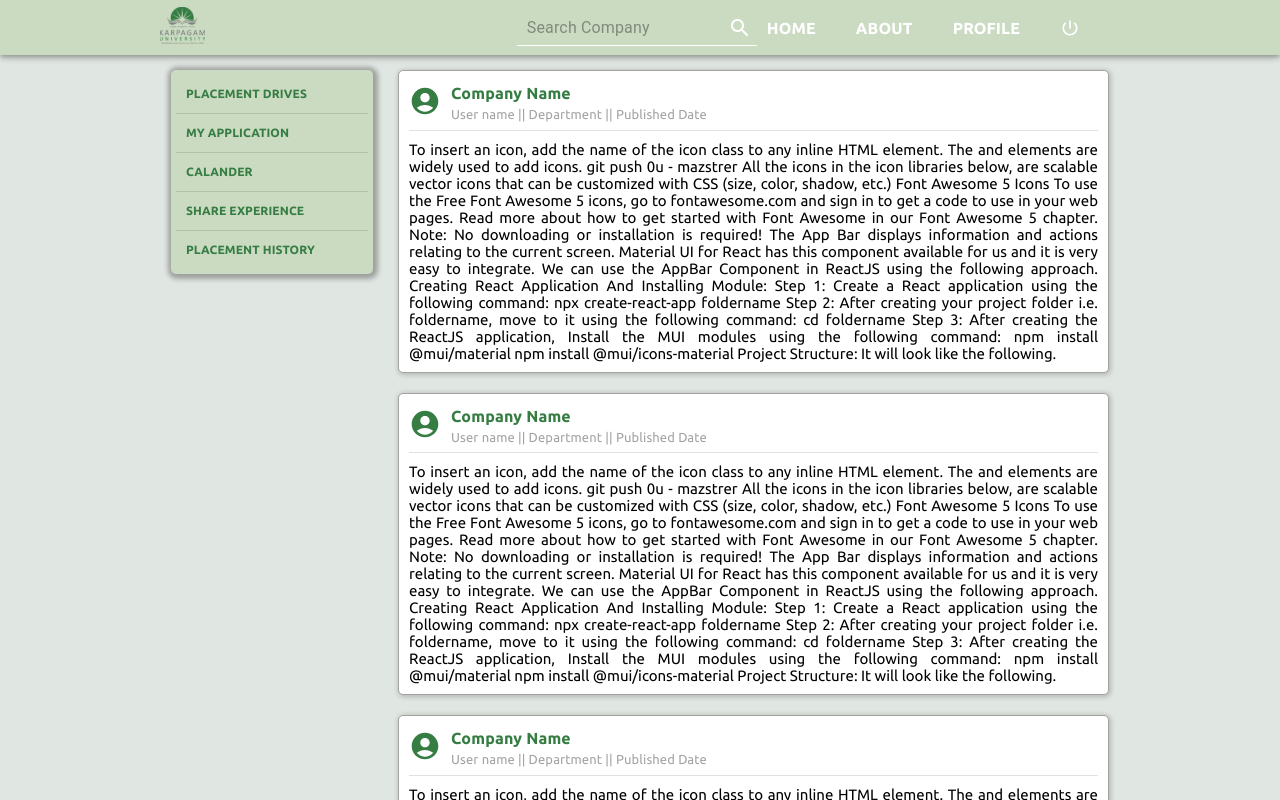
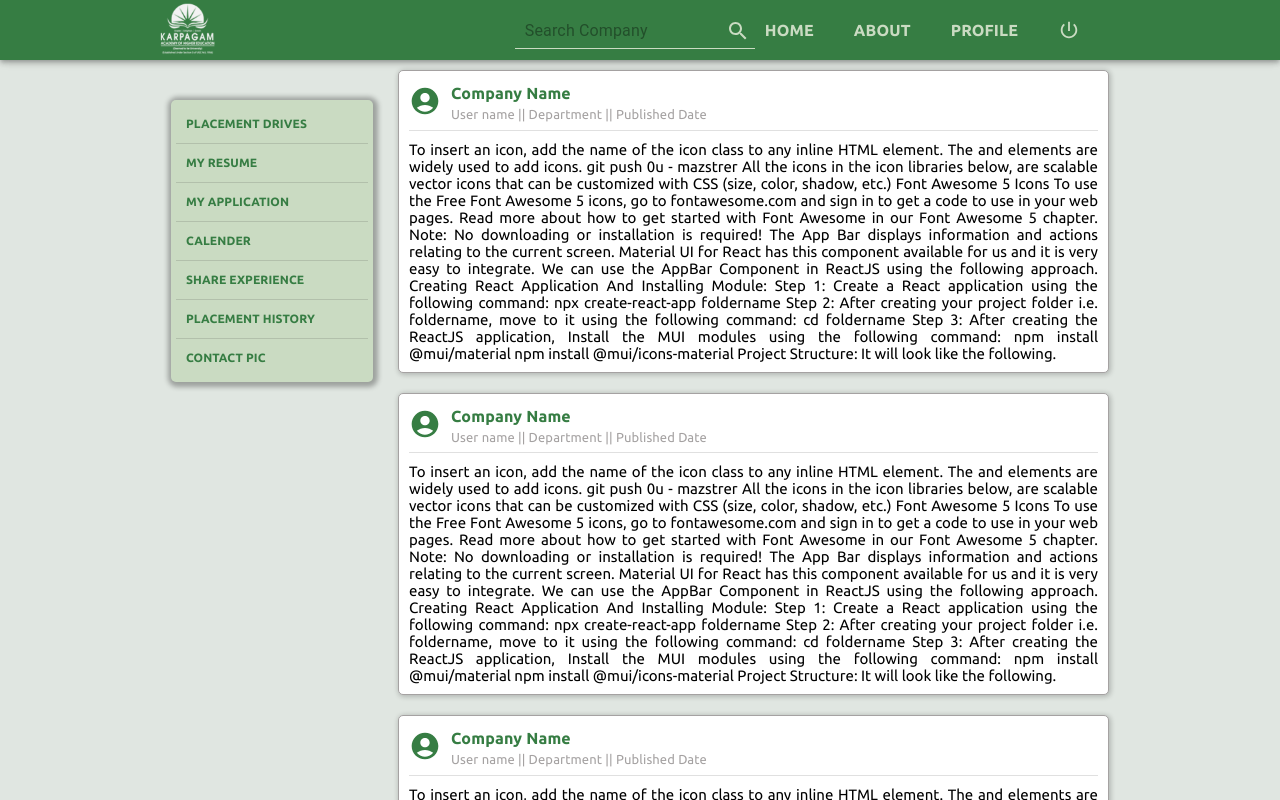
Before and after one commit to aakkss37/MERN-Placement-and-Internship-Cell, a React (Create React App) app in the folder student_login/: page / in a window 1280 px wide. Shown: the top 800 px of the page. Built offline with nearby package versions, Linux system fonts and the light colour scheme.

Commit message:
styling changed

```diff
--- a/student_login/package.json
+++ b/student_login/package.json
@@ -12,6 +12,7 @@
     "@testing-library/user-event": "^13.5.0",
     "react": "^18.2.0",
     "react-dom": "^18.2.0",
+    "react-router-dom": "^6.8.1",
     "react-scripts": "5.0.1",
     "web-vitals": "^2.1.4"
   },
--- a/student_login/src/App.js
+++ b/student_login/src/App.js
@@ -1,14 +1,20 @@
-
+import React from 'react';
+import { Box } from '@mui/material';
+import { BrowserRouter, Routes, Route } from 'react-router-dom';
 import './App.css';
 import Header from './components/Constants/UI/Header/Header';
 import Home from './components/Home/Home';
 
 function App () {
 	return (
-		<>
+		<BrowserRouter>
 			<Header />
-			<Home />
-		</>
+			<Box>
+				<Routes>
+					<Route path='/' element={<Home />} />
+				</Routes>
+			</Box>
+		</BrowserRouter >
 	);
 }
 
--- a/student_login/src/components/Constants/UI/Header/Header.jsx
+++ b/student_login/src/components/Constants/UI/Header/Header.jsx
@@ -1,6 +1,6 @@
 import React from 'react';
 import MenuIcon from '@mui/icons-material/Menu';
-import logo from '../../../../asset/logo.svg';
+import logo from '../../../../asset/logo.png';
 
 import { GeneralText, HeaderStyled, IconButtonStyled, LogoConatiner, LogoutBox,  LogoutIcon,  ProfileContainer, ToolbarStyled } from './headerStyle.js';
 
@@ -21,7 +21,7 @@ const header = () => {
 				</IconButtonStyled>
 				<LogoConatiner variant="h6"
 					component="div" sx={{ flexGrow: 1 }} >
-					<img src={logo} alt="Logo" style={{ width: '45px' }} />
+					<img src={logo} alt="Logo" style={{ width: '55px' }} />
 				</LogoConatiner>
 
 				<Search/>
@@ -39,4 +39,4 @@ const header = () => {
 		</HeaderStyled>
 	)
 }
-export default header
+export default header;
--- a/student_login/src/components/Constants/UI/Header/Search.jsx
+++ b/student_login/src/components/Constants/UI/Header/Search.jsx
@@ -11,7 +11,7 @@ const Search = () => {
 				placeholder='Search Company'
 			/>
 			<SearchIconWrapper>
-			<SearchIcon />
+				<SearchIcon style={{ color: 'rgb(202,219,194)'}} />
 			</SearchIconWrapper>
 		</SearchContainer>
 	)
--- a/student_login/src/components/Constants/UI/Header/headerStyle.js
+++ b/student_login/src/components/Constants/UI/Header/headerStyle.js
@@ -5,11 +5,11 @@ import PowerSettingsNewIcon from '@mui/icons-material/PowerSettingsNew';
 
 export const GeneralText = styled(Typography)`
 	font-family: Ubuntu ;
+	font-weight: 700;
 	font-size: 16px;
-	font-weight: 700;
+	color: rgb(202,219,194);
 	:hover {
-		text-decoration: underline;
-		color: #367D43
+		color: #015411;
 	}
 `
 
@@ -18,8 +18,8 @@ export const HeaderStyled = styled(AppBar)`
 	width: 100%;
 	justify-content: center;
 	position: "static";
-	height: 55px;
-	background: rgb(202,219,194);
+	height: 60px;
+	background: #367D43;
 `;
 
 export const ToolbarStyled = styled(Toolbar)(({theme})=>({
@@ -40,7 +40,7 @@ export const IconButtonStyled = styled(IconButton)(({ theme }) => ({
 }));
 
 export const LogoConatiner = styled(Typography)`
-	margin-top: 5px;
+	margin-top: 15px;
 `;
 
 export const ProfileContainer = styled(Box)(({ theme }) => ({
@@ -58,9 +58,10 @@ export const LogoutBox = styled('div')(({ theme }) => ({
     justifyContent: 'flex-start',
     alignItems: 'center',
 	marginRight: '40px',
+	color: 'rgb(202,219,194);',
 	'& :hover': {
 		cursor: 'pointer',
-		color: 'red',
+		color: '#015411',
 	},
 	[theme.breakpoints.down('md')]: {
 	'& > p': {
@@ -70,7 +71,7 @@ export const LogoutBox = styled('div')(({ theme }) => ({
 }));
 
 export const LogoutIcon = styled(PowerSettingsNewIcon)(({ theme }) => ({
-	fontSize: 20,
+	fontSize: 22,
 	[theme.breakpoints.down('md')]: {
 		marginLeft: '10px',
 	}
--- a/student_login/src/components/Constants/UI/Header/searchStyle.js
+++ b/student_login/src/components/Constants/UI/Header/searchStyle.js
@@ -3,7 +3,7 @@ import { styled, InputBase, Box, } from '@mui/material';
 
 
 export const SearchContainer = styled(Box)(({ theme }) => ({
-	borderBottom: '1px solid white',
+	borderBottom: '1px solid rgb(202,219,194)',
 	marginright: '10px',
 	marginleft: '10px',
 	width: '25%',
--- a/student_login/src/components/Constants/UI/menu/MenuBox.jsx
+++ b/student_login/src/components/Constants/UI/menu/MenuBox.jsx
@@ -11,11 +11,15 @@ const MenuBox = () => {
 			</MenuCategory>
 			<Divider />
 			<MenuCategory>
+				<MenuItem >MY RESUME</MenuItem>
+			</MenuCategory>
+			<Divider />
+			<MenuCategory>
 				<MenuItem >MY APPLICATION</MenuItem>
 			</MenuCategory>
 			<Divider />
 			<MenuCategory>
-				<MenuItem >CALANDER</MenuItem>
+				<MenuItem >CALENDER</MenuItem>
 			</MenuCategory>
 			<Divider />
 			<MenuCategory>
@@ -25,6 +29,10 @@ const MenuBox = () => {
 			<MenuCategory>
 				<MenuItem >PLACEMENT HISTORY</MenuItem>
 			</MenuCategory>
+			<Divider />
+			<MenuCategory>
+				<MenuItem >CONTACT PIC</MenuItem>
+			</MenuCategory>
 
 		</MenuBoxContainer>
 	)
--- a/student_login/src/components/Constants/UI/menu/menuBoxStyle.js
+++ b/student_login/src/components/Constants/UI/menu/menuBoxStyle.js
@@ -2,7 +2,7 @@ import { Box, styled, Typography } from '@mui/material';
 
 export const MenuBoxContainer = styled(Box)(({ theme }) => ({
 	position: 'fixed',
-	top: 65,
+	top: 95,
 	width: '15%',
 	margin: '5px',
 	// border: '1px solid green',
@@ -32,6 +32,6 @@ export const  MenuItem= styled(Typography)`
 	font-family: Ubuntu;
 	:hover {
 		cursor: pointer;
-		color: #fff;
+		color: #015411;
 	};
 `
--- a/student_login/src/components/Home/main/MainBox.jsx
+++ b/student_login/src/components/Home/main/MainBox.jsx
@@ -12,6 +12,9 @@ const MainBox = () => {
 		<Card/>
 		<Card/>
 		<Card/>
+		<Card/>
+		<Card/>
+		<Card/>
 	  </MainBoxContainer>
   )
 }
```
Also changed, not shown: student_login/src/asset/logo.png (added).
